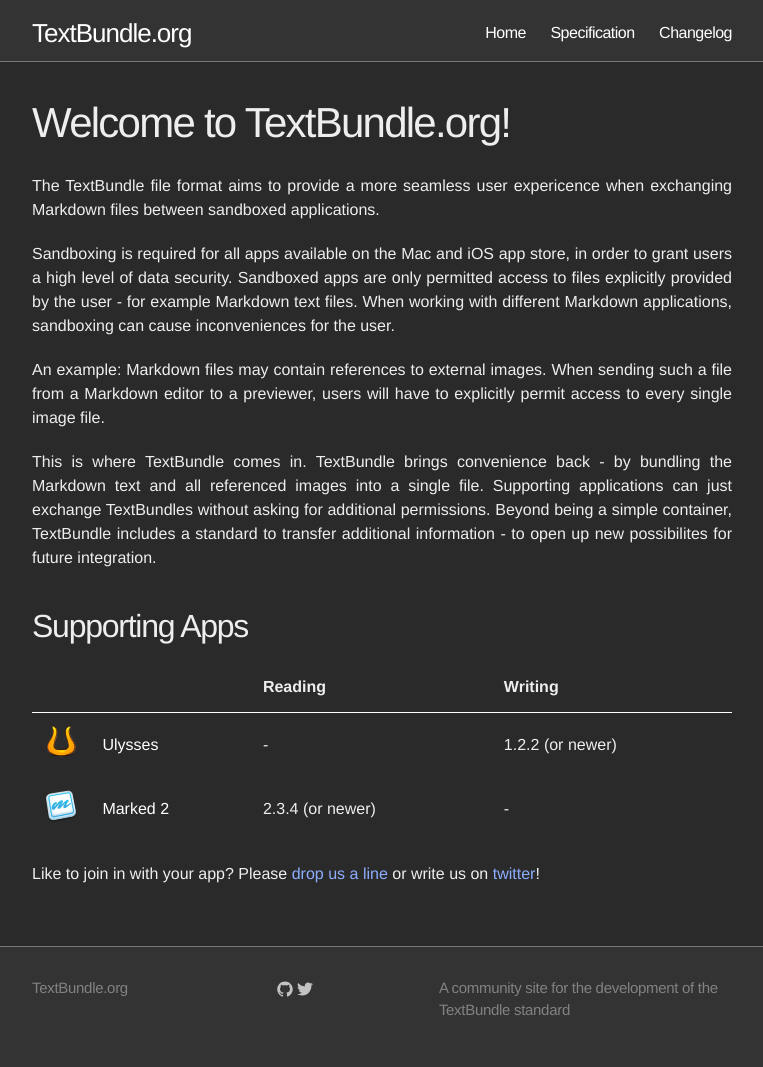
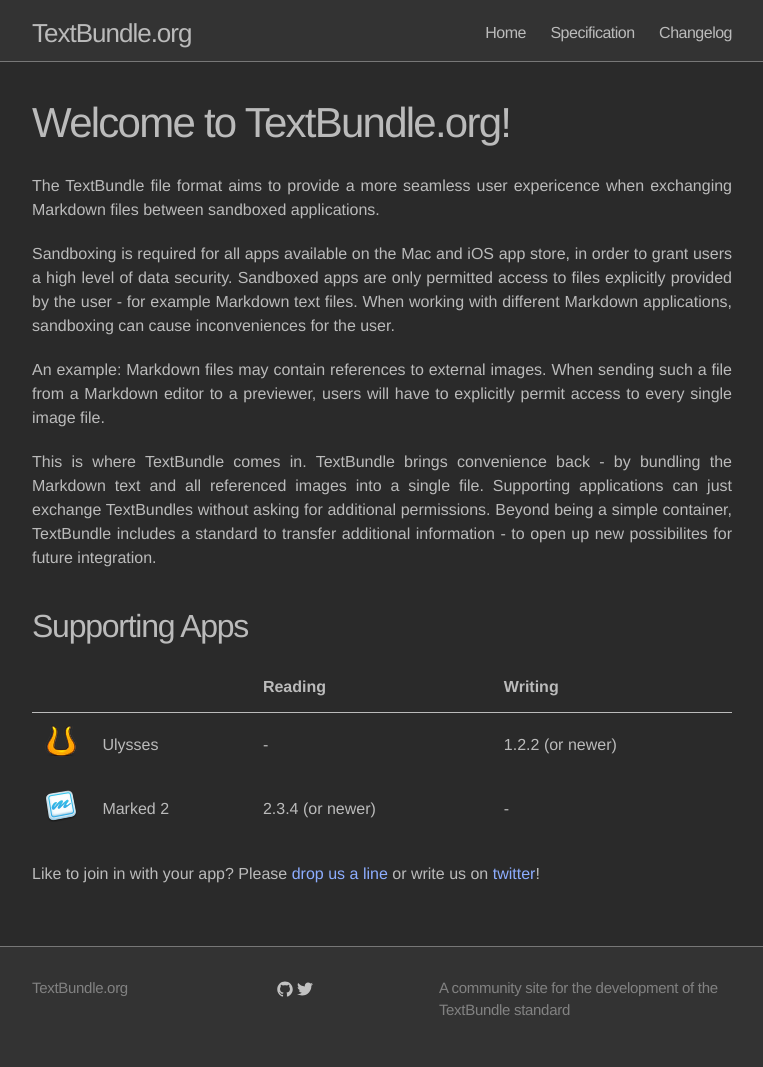
Before and after one commit to textbundle/textbundle.github.io, a Jekyll site: the page built from index.md, in a window 1280 px wide. Shown: the whole page, without its empty margins (258-1021 px from the left). Built offline with Jekyll 4.4.1, drawn with Linux system fonts in a browser that asks for light colours.

Commit message:
Fixes colors

```diff
--- a/css/main.css
+++ b/css/main.css
@@ -53,7 +53,7 @@
 
 .site-title {
   display: block;
-  color: #fff;
+  color: #bbb;
   font-size: 26px;
   letter-spacing: -1px;
   float: left;
@@ -62,7 +62,7 @@
   z-index: 1; }
   .site-title:hover, .site-title:visited {
     display: block;
-    color: #fff;
+    color: #bbb;
     font-size: 26px;
     letter-spacing: -1px;
     float: left;
@@ -77,7 +77,7 @@
     display: none; }
   .site-nav .page-link {
     margin-left: 20px;
-    color: #fff;
+    color: #bbb;
     letter-spacing: -.5px; }
 
 /* Site footer */
@@ -140,7 +140,7 @@
 .page-content {
   padding: 30px 0;
   background-color: #2a2a2a;
-  color: #eee; }
+  color: #bbb; }
 
 /* Home styles */
 /* ----------------------------------------------------------*/
@@ -248,7 +248,7 @@
     text-align: left;
     padding: 0.8em;
     margin: 0;
-    border-bottom: 1px solid white; }
+    border-bottom: 1px solid #bbb; }
   .post table td {
     padding: 0.8em;
     margin: 0;
@@ -259,7 +259,7 @@
 /* Syntax highlighting styles */
 /* ----------------------------------------------------------*/
 .highlight {
-  background: #ffffff; }
+  background: #bbb; }
   .highlight .c {
     color: #999988;
     font-style: italic; }
@@ -364,7 +364,7 @@
 .apps .appicon {
   width: 32px; }
 .apps a {
-  color: white; }
+  color: #bbb; }
 
 /* Comment */
 /* Error */
```
Also changed, not shown: css/main.scss (+7 -7 lines).
